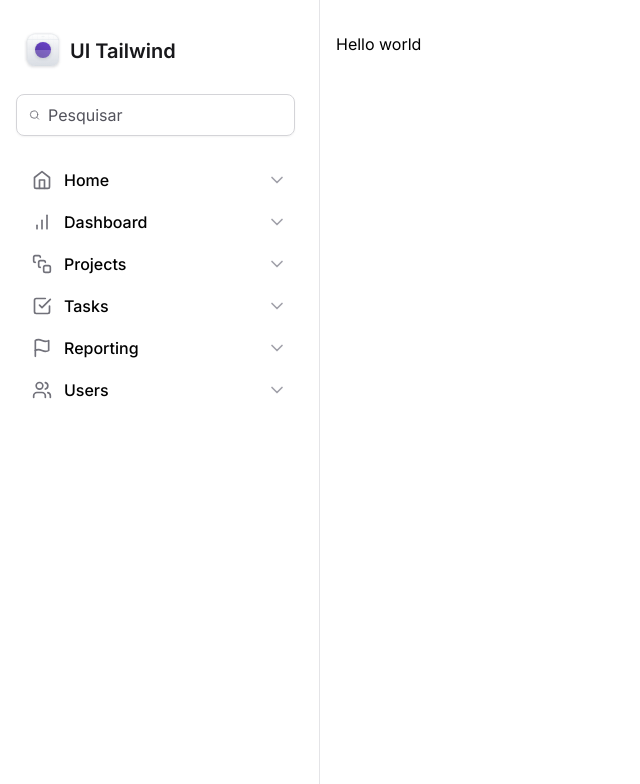
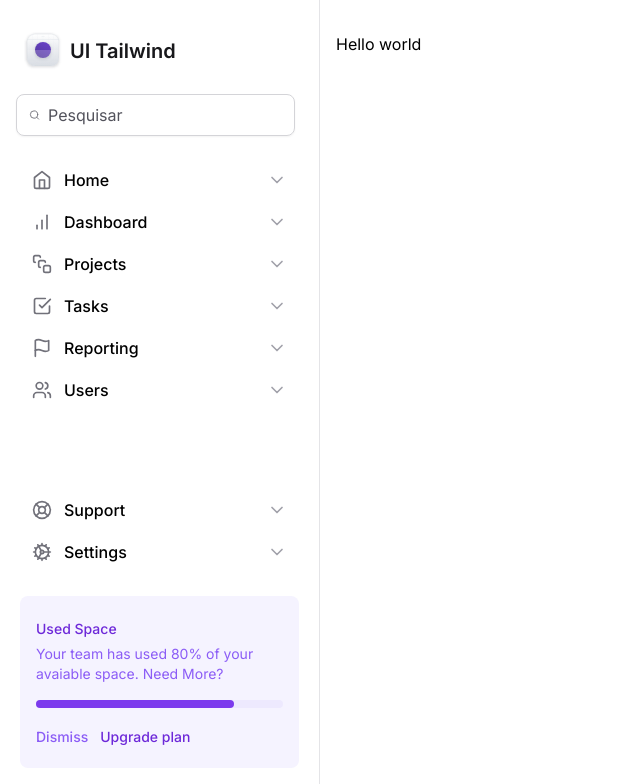
Before and after one commit to pedrocmoreira/tailwind-next, a Next.js app: page / in a window 1280 px wide. Shown: the top 784 px of the page, without its empty margins (0-640 px from the left). Built offline with nearby package versions, Linux system fonts and the light colour scheme.

Commit message:
widget de espaço usado

```diff
--- a/src/components/Sidebar/MainNavigation/index.tsx
+++ /dev/null
@@ -1,33 +0,0 @@
-import { NavItem } from "./NavItem";
-import { BarChart, CheckSquare, Flag, Home, SquareStack, Users } from "lucide-react";
-
-export function MainNavigation(){
-  return(
-    <nav className="space-y-0.5">
-      <NavItem
-        title="Home"
-        icon={Home}
-     />
-      <NavItem
-        title="Dashboard"
-        icon={BarChart}
-     />
-      <NavItem
-        title="Projects"
-        icon={SquareStack}
-     />
-      <NavItem
-        title="Tasks"
-        icon={CheckSquare}
-     />
-      <NavItem
-        title="Reporting"
-        icon={Flag}
-     />
-      <NavItem
-        title="Users"
-        icon={Users}
-     />
-    </nav>
-  )
-}
--- /dev/null
+++ b/src/components/Sidebar/UsedSpaceWidgetWidget.tsx
@@ -0,0 +1,33 @@
+import { NavItem } from "./NavItem";
+import { Cog, LifeBuoy } from "lucide-react";
+
+export function UsedSpaceWidget(){
+  return(
+    <div className="mt-auto flex flex-col gap-6">
+        <nav className="space-y-0.5">
+          <NavItem title="Support" icon={LifeBuoy} />
+          <NavItem title="Settings" icon={Cog} />
+        </nav>
+
+        <div className="flex flex-col gap-4 rounded-lg  bg-violet-50 px-4 py-5">
+          <div className="space-y-1">
+            <span className="text-sm/5 font-medium text-violet-700">Used Space</span>
+            <p className=" text-sm/5 text-violet-500">Your team has used 80% of your avaiable space. Need More?</p>
+          </div>
+
+          <div className="h2 rounded-full bg-violet-100">
+            <div className=" h-2 w-4/5 rounded-full bg-violet-600" />
+          </div>
+
+            <div className="space-x-3">
+              <button type="button" className="text-sm font-medium text-violet-500 hover:text-violet-600">
+                Dismiss
+              </button>
+              <button type="button" className="text-sm font-medium text-violet-700 hover:text-violet-900">
+                Upgrade plan
+              </button>
+            </div>
+        </div>
+      </div>
+  )
+}
--- a/src/components/Sidebar/index.tsx
+++ b/src/components/Sidebar/index.tsx
@@ -1,10 +1,12 @@
 import { Logo } from "./Logo";
-import { Search } from "lucide-react";
-import { MainNavigation } from "./MainNavigation";
+import { NavItem } from "./NavItem";
+
+import { BarChart, CheckSquare, Cog, Flag, Home, LifeBuoy, Search, SquareStack, Users } from "lucide-react";
+import { UsedSpaceWidget } from "./UsedSpaceWidgetWidget";
 
 export function Sidebar() {
   return (
-    <aside className='border-r border-zinc-200 px-5 py-8 space-y-6'>
+    <aside className='flex flex-col gap-6 border-r border-zinc-200 px-5 py-8'>
       <Logo />
 
       <div className="flex w-full items-center gap-2 rounded-lg border border-zinc-300 px-3 py-2 shadow-sm -mx-1">
@@ -12,7 +14,34 @@ export function Sidebar() {
         <input className="flex-1 border-0 bg-transparent p-0 text-zinc-900 placeholder-zinc-600" placeholder="Pesquisar" />
       </div>
 
-      <MainNavigation/>
+      <nav className="space-y-0.5">
+        <NavItem
+          title="Home"
+          icon={Home}
+        />
+        <NavItem
+          title="Dashboard"
+          icon={BarChart}
+        />
+        <NavItem
+          title="Projects"
+          icon={SquareStack}
+        />
+        <NavItem
+          title="Tasks"
+          icon={CheckSquare}
+        />
+        <NavItem
+          title="Reporting"
+          icon={Flag}
+        />
+        <NavItem
+          title="Users"
+          icon={Users}
+        />
+      </nav>
+
+      <UsedSpaceWidget/>
     </aside>
   )
 }
```
Also changed, not shown: src/components/Sidebar/NavItem.tsx (renamed from src/components/Sidebar/MainNavigation/NavItem.tsx).
